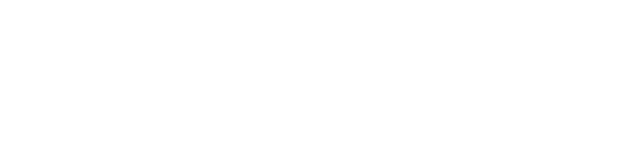
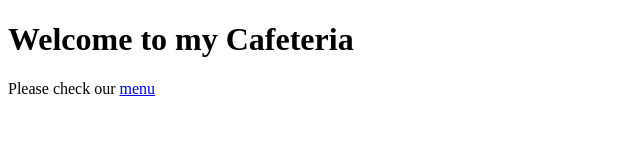
Before and after one commit to misahel2003-pixel/my-fokira-cafeteria, a plain HTML site: page index.html in a window 1280 px wide. Shown: the whole page, without its empty margins (0-640 px from the left). Drawn offline with Linux system fonts and the light colour scheme.

Commit message:
added menu style

```diff
--- a/index.html
+++ b/index.html
@@ -6,6 +6,7 @@
     <title>My Cafeteria</title>
 </head>
 <body>
-
+    <h1>Welcome to my Cafeteria</h1>
+    <p>Please check our <a href="menu.html">menu</a></p>
 </body>
 </html>
```
Also changed, not shown: images/download (2).jpg (added), images/download (3).jpg (added), images/download (4).jpg (added), images/download.jpg (added), images/images (1).jpg (added), images/images.jpg (added), menu.html (added).
